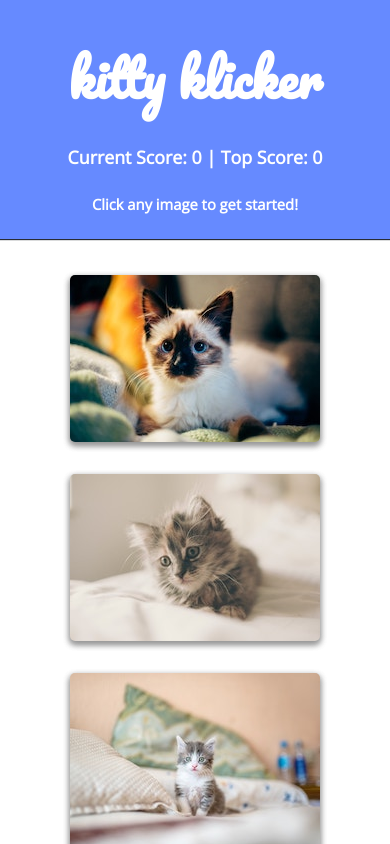
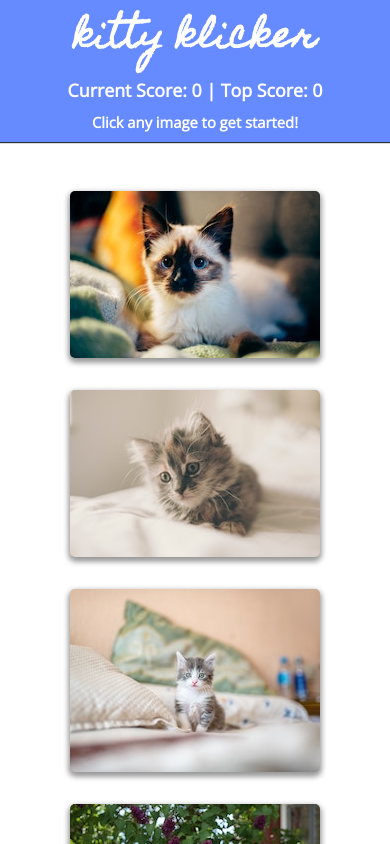
Before and after one commit to calemonte/clickygame, a React (Create React App) app: page / in a window 390 px wide. Shown: the top 844 px of the page. Built offline with nearby package versions, Linux system fonts and the light colour scheme.

Commit message:
Add sticky header

```diff
--- a/src/App.js
+++ b/src/App.js
@@ -2,9 +2,12 @@ import React, { Component } from "react";
 import Header from "./components/Header/Header";
 import Board from "./components/Board/Board";
 import Card from "./components/Card/Card";
+// import pizza from "./images/index";
 
 const imageFolder = require("./images/");
 const images = Object.entries(imageFolder);
+
+// console.log(pizza);
 
 class App extends Component {
   constructor(props) {
--- a/src/components/Board/Board.css
+++ b/src/components/Board/Board.css
@@ -1,10 +1,8 @@
-.board {
-    padding-top: 50px;
-    /* background: #ECEFF1; */
+#board {
   height: 100%;
   display: flex;
   flex-flow: row wrap;
-    padding: 20px;
+  padding: 175px 40px 16px 40px;
   justify-content: space-around;
   align-content: flex-start;
   overflow: auto;
--- a/src/components/Board/Board.js
+++ b/src/components/Board/Board.js
@@ -2,7 +2,7 @@ import React from "react";
 import "./Board.css";
 
 function Board(props) {
-  return <main className="board" {...props} />;
+  return <main id="board" {...props} />;
 }
 
 export default Board;
--- a/src/components/Header/Header.css
+++ b/src/components/Header/Header.css
@@ -1,8 +1,12 @@
-@import url("https://fonts.googleapis.com/css?family=Pacifico");
+@import url("https://fonts.googleapis.com/css?family=Homemade+Apple");
 
 header {
+  position: fixed;
+  z-index: 999;
+  width: 100%;
+  white-space: nowrap;
   background-color: #668aff;
-  min-height: 20vh;
+  max-height: 160px;
   display: flex;
   align-items: center;
   justify-content: space-around;
@@ -14,20 +18,27 @@ header {
 }
 
 #brand {
-  font-family: "Pacifico", cursive;
-  font-size: 50px;
+  font-family: "Homemade Apple", cursive;
+  font-size: 40px;
 }
 
 #scoreboard {
   text-align: center;
 }
 
-@media screen and (max-width: 620px) {
+@media screen and (max-width: 768px) {
   header {
     flex-direction: column;
   }
 
   #brand {
-      margin-bottom: 0px;
+    margin-top: 2px;
+    margin-bottom: 0px;
+    font-size: 35px
+  }
+
+  #scoreboard > h4, h5 {
+    margin-top: 0px;
+    margin-bottom: 10px;
   }
 }
```
Also changed, not shown: src/images/index.js (+16 -0 lines). Lines whose indentation alone changed are shown as unchanged.
